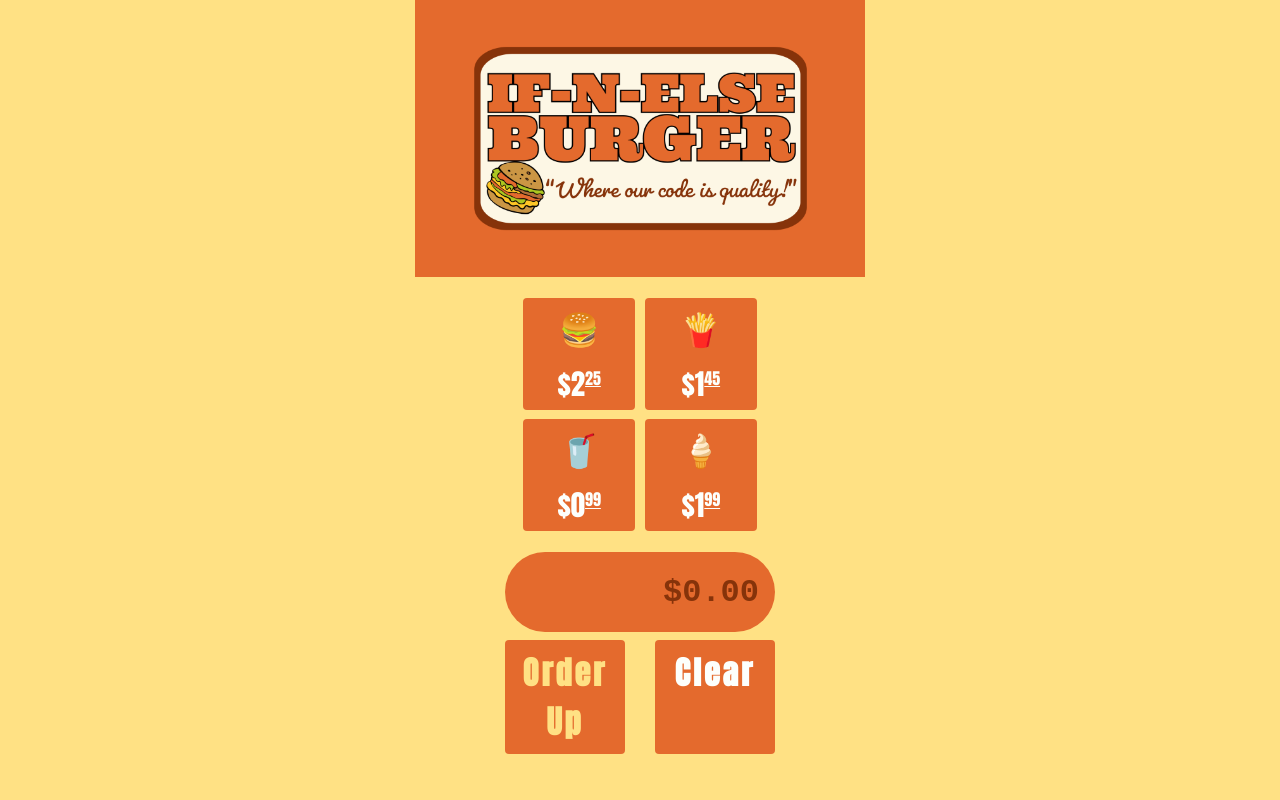
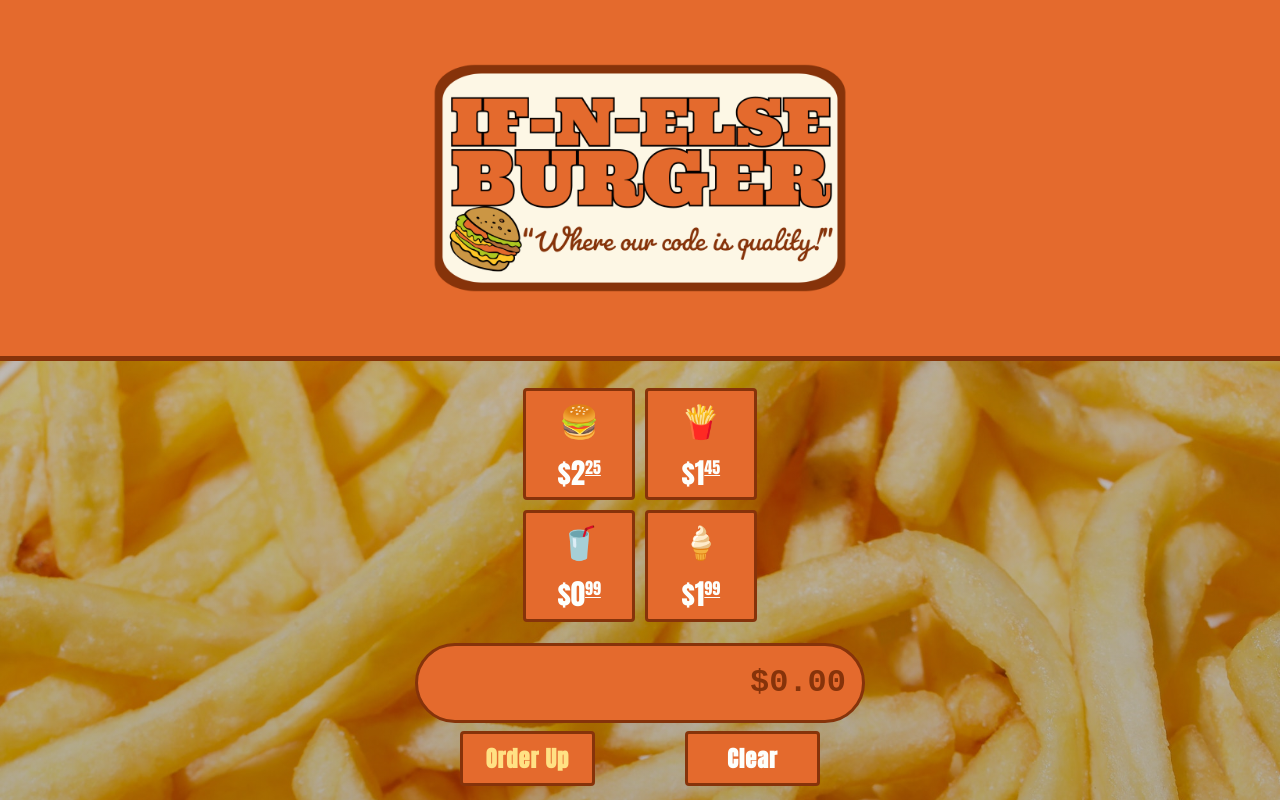
Before and after one commit to yohuck/code-pen, a plain HTML site: page emoji-menu/dist/index.html in a window 1280 px wide. Drawn offline with Linux system fonts and the light colour scheme; a web font is replaced by a local one.

Commit message:
background-image

```diff
--- a/emoji-menu/dist/style.css
+++ b/emoji-menu/dist/style.css
@@ -14,12 +14,22 @@ body{
   flex-direction: column;
   justify-content:flex-start;
 }
+header {
+  background-color: #86330A;
+  width: 100%;
+}
 
 main {
   display: flex;
   flex-direction: column;
-  justify-content: flex-start;
+  justify-content: center;
   height: 100%;
+  width: 100%;
+  background: linear-gradient(rgba(44, 40, 40, 0.3), rgba(0, 0, 0, 0.3)), url('./assets/pexels-polina-tankilevitch-4109234.jpg');
+  background-position: center top;
+  background-size: cover;
+  background-repeat: no-repeat;
+  background-blend-mode:multiply;
 }
 
 .container-logo{
@@ -32,21 +42,22 @@ main {
   background-color: #E46A2D;
   color: #fdfffc;
   align-self: baseline;
+  border-bottom: 5px solid #86330A;
 }
 
 .logo {
-  width: 90%;
-  max-width: 450px;
-  text-align: right;
+  /* width: 90%; */
+  /* max-width: 450px; */
   margin: 0 auto;
   display: flex;
 }
 
 .logo img {
   width: 100%;
+  max-width: 500px;
   margin: 0;
-  margin-top: -4rem;
-  margin-bottom: -4rem;
+  margin-top: -4.5rem;
+  margin-bottom: -4.5rem;
 }
 
 
@@ -73,12 +84,14 @@ main {
   margin: 0.3rem;
   user-select: none;
   color: #fdfffc;
+  border: 3px solid #86330A;
 }
 
 
 .container {
   margin: 0 auto;
   width: 90%;
+  max-width: 450px;
   min-height: 5rem;
   background-color: #E46A2D;
   display: flex;
@@ -95,6 +108,7 @@ main {
 .cont {
   flex-wrap:initial;
   overflow:hidden;
+  border: 3px solid #86330A;
 }
 
 .cont p {
@@ -111,16 +125,18 @@ main {
 }
 
 .button2, .button3 {
-  width: 40%;
+  font-size: 0.7rem;
+  width: 30%;
   background-color: #E46A2D;
   border-radius: 4px;
   margin: 0.5rem auto;
   user-select: none;
   color: #fdfffc;
-  letter-spacing: 3px;
+  letter-spacing: 1px;
   padding: 0.5rem;
   text-align: center;
   max-width: 200px;
+  border: 3px solid #86330A;
 }
 
 .button2 {
@@ -130,11 +146,12 @@ main {
 .container-1 {
     display: flex;
     justify-content: center;
-    max-width: 500px;
+    /* max-width: 500px; */
     margin: 0 auto;
     /* position: fixed; */
     bottom: 0;
     width: 100%;
+    max-width: 450px;
 
 }
 
```
Also changed, not shown: emoji-menu/dist/assets/pexels-polina-tankilevitch-4109234.jpg (added).
